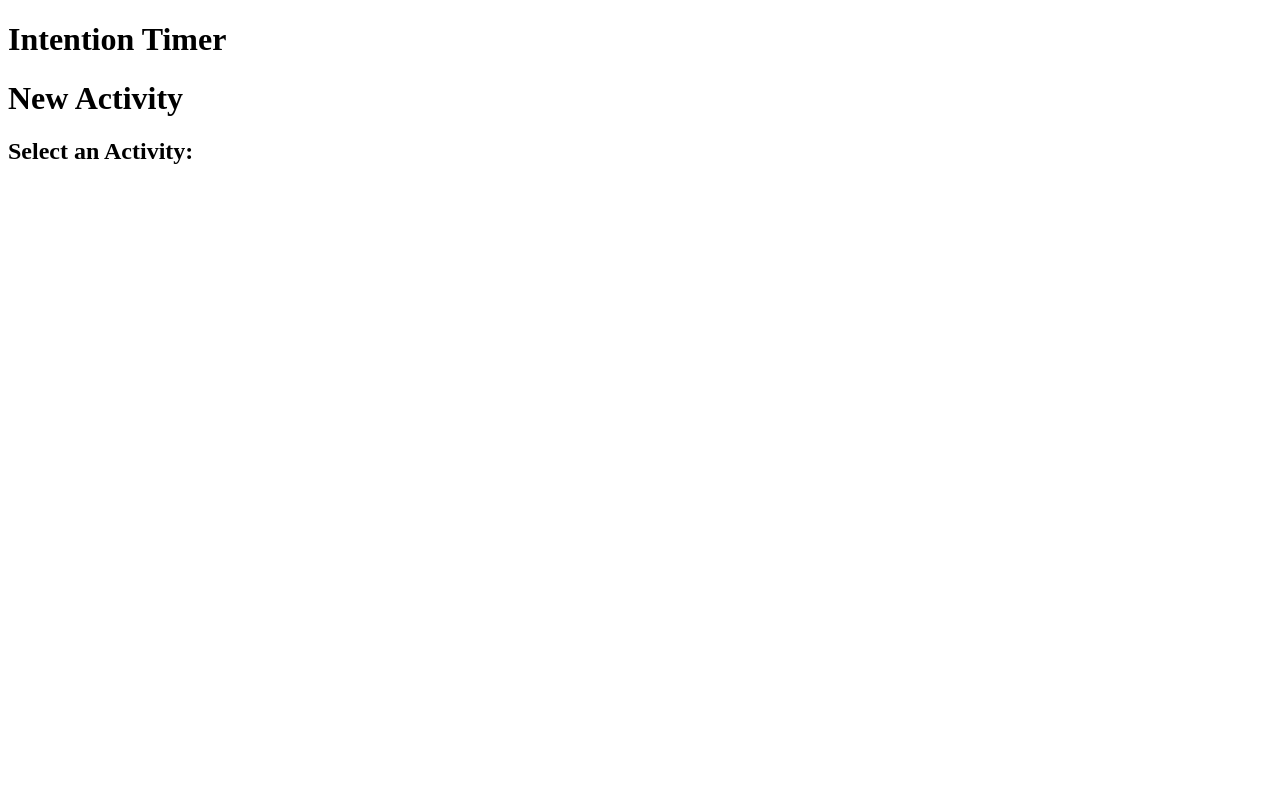
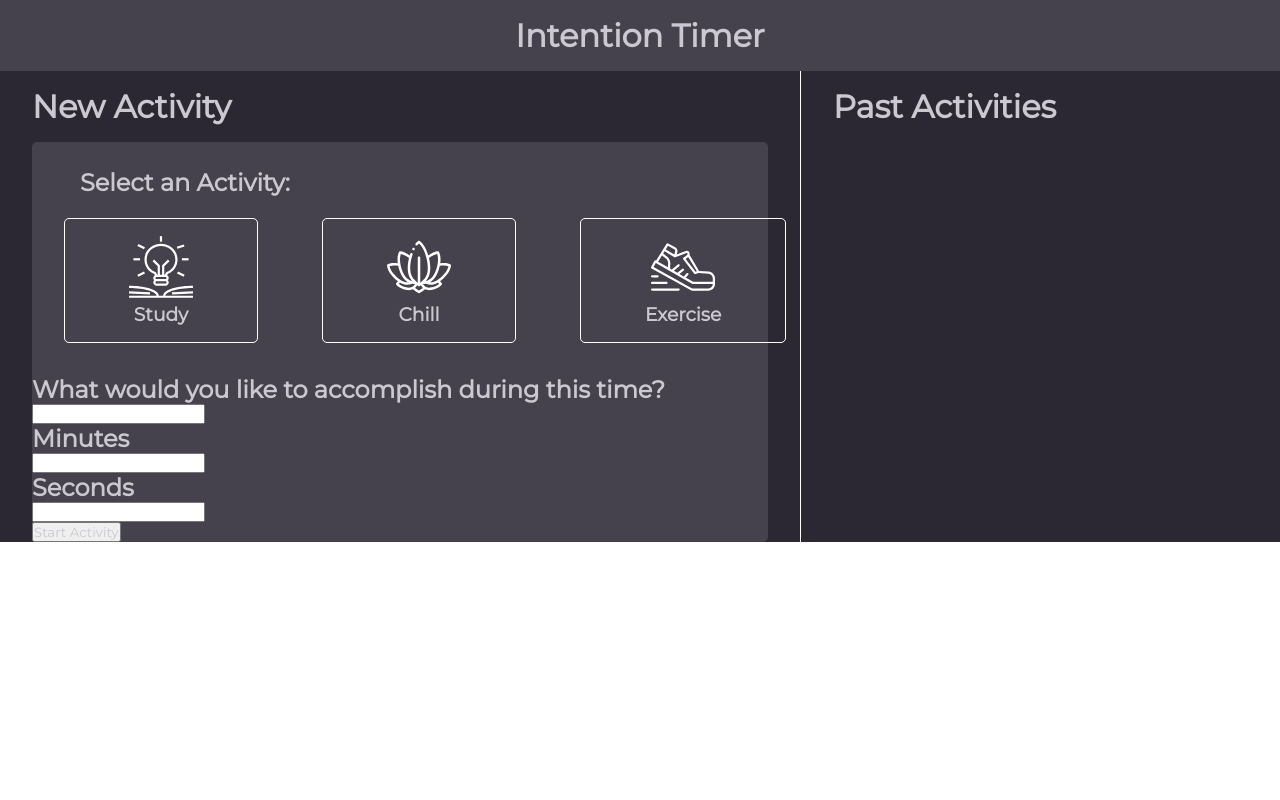
Before and after one commit to ekuckelman/intention-timer, a plain HTML site: page index.html in a window 1280 px wide. Shown: the top 800 px of the page. Drawn offline with Linux system fonts and the light colour scheme.

Commit message:
Activities styled and display into columns

```diff
--- a/index.html
+++ b/index.html
@@ -5,42 +5,31 @@
     <meta name="viewport" content="width=device-width, initial-scale=1.0">
     <meta http-equiv="X-UA-Compatible" content="ie=edge">
     <title>Intention Timer</title>
+    <link href="https://fonts.googleapis.com/css?family=Montserrat:300,400&display=swap" rel="stylesheet">
     <link rel="stylesheet" href="styles.css">
     <script src="https://kit.fontawesome.com/f16be916f0.js" crossorigin="anonymous"></script>
 </head>
 <body>
+    <header>
+        <h1 class="mainTitle">Intention Timer</h1>
+    </header>
     <div class="wrapper">
-        <header>
-            <h1 class="mainTitle">Intention Timer</h1>
-        </header>
         <div class="newActWrapper">
             <h1 class="newActTitle">New Activity</h1>
             <main>
+                <h2 class="selectAct">Select an Activity:</h2>
                 <div class="activityWrapper">
-                    <h2>Select an Activity:</h2>
                     <div class="actBox studyBox">
-                        <img src="assets/study.svg" alt="textbook icon">
+                        <img src="assets/study.svg" class="actIcon" alt="textbook icon">
                         <h3>Study</h3>
                     </div>
-                    <div class="actBox chillWrapper">
-                        <img src="assets/meditate.svg" alt="zen flower icon">
+                    <div class="actBox chillBox">
+                        <img src="assets/meditate.svg" class="actIcon" alt="zen flower icon">
                         <h3>Chill</h3>
                     </div>
                     <div class="actBox exerciseBox">
-                        <img src="assets/exercise.svg" alt="running shoe icon">
-                        <h3>Exercise</h3>>
-                    </div>
-                    <div class="actBox dogBox">
-                        <img src="" alt="dog icon">
-                        <h3>Walk the Dog</h3>>
-                    </div>
-                    <div class="actBox workBox">
-                        <img src="" alt="work icon">
-                        <h3>Work</h3>>
-                    </div>
-                    <div class="actBox cleanBox">
-                        <img src="" alt="cleaning icon">
-                        <h3>Cleaning</h3>>
+                        <img src="assets/exercise.svg" class="actIcon" alt="running shoe icon">
+                        <h3>Exercise</h3>
                     </div>
                 </div>
                 <div>
@@ -60,10 +49,10 @@
                 <button class="start">Start Activity</button>
             </main>
         </div>
-    </div>
-    <div class="pastActs">
-        <h1>Past Activities</h1>
-        <!-- this is where past activities will appear -->
+        <div class="pastActs">
+            <h1 class="pastTitle">Past Activities</h1>
+            <!-- this is where past activities will appear -->
+        </div>
     </div>
 </body>
 </html>
--- a/styles.css
+++ b/styles.css
@@ -0,0 +1,66 @@
+* {
+    font-family: 'Montserrat', sans-serif;
+    margin: 0;
+    padding: 0;
+    color: #CBC9CF;
+}
+
+.wrapper {
+    background-color: #2B2733;
+    display: flex;
+}
+
+header {
+    background-color: #46424D;
+    text-align: center;
+    padding: 1em;
+}
+
+main {
+    background-color: #46424D;
+    margin-left: 2em;
+    padding-top: 1em;
+    border-radius: 5px;
+}
+
+.newActWrapper {
+   width: 60%;
+}
+
+.newActTitle {
+    margin: .5em 1em;
+}
+
+.activityWrapper {
+    display: flex;
+}
+
+.selectAct {
+    margin: 10px 0 5px 48px;
+}
+
+.actBox {
+    border: 1px white solid;
+    border-radius: 5px;
+    padding: 1em 4em;
+    margin: 2em;
+    margin-top: 1em;
+    text-align: center;
+}
+
+.studyBox, .chillBox, .exerciseBox {
+    width: 15em;
+}
+
+.actIcon {
+    width: 4em;
+}
+
+.pastTitle {
+    margin: .5em 1em;
+}
+
+.pastActs {
+    margin-left: 2em;
+    border-left: 1px solid white;
+}
```
